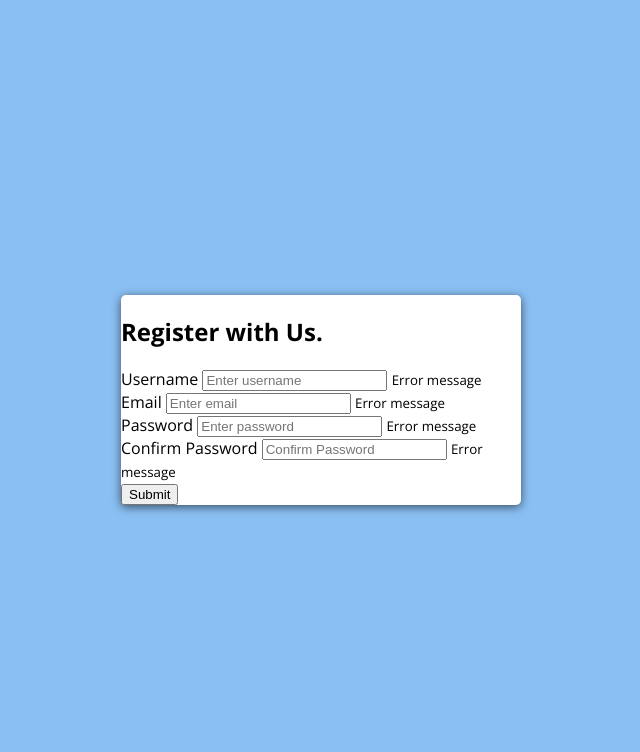
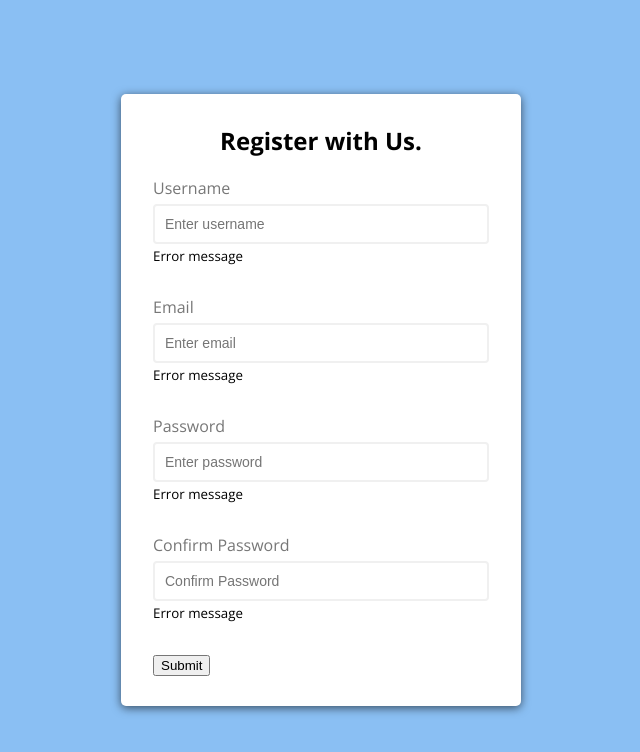
Before and after one commit to DulhanPerera/form-validator, a plain HTML site: page index.html in a window 1280 px wide. Shown: the whole page, without its empty margins (319-959 px from the left). Drawn offline with nearby package versions, Linux system fonts and the light colour scheme.

Commit message:
New changes to the css file

```diff
--- a/style.css
+++ b/style.css
@@ -1,4 +1,9 @@
 @import url('https://fonts.googleapis.com/css2?family=Open+Sans:ital,wght@0,300..800;1,300..800&display=swap');
+
+:root {
+    --success-color: #2ecc71;
+    --error-color: #e74c3c;
+}
 
 * {
     box-sizing: border-box;
@@ -20,3 +25,46 @@ body {
     box-shadow: 0 2px 10px rgba(0, 0, 0, 0.6);
     width: 400px;
 }
+
+h2 {
+    text-align: center;
+    margin: 0 0 20px;
+}
+
+.form {
+    padding: 30px 4dvb;
+}
+
+.form-control {
+    margin-bottom: 10px;
+    padding-bottom: 20px;
+    position: relative;
+}
+
+.form-control label {
+    color: #777;
+    display: block;
+    margin-bottom: 5px;
+}
+
+.form-control input {
+    border: 2px solid #f0f0f0;
+    border-radius: 4px;
+    display: block;
+    width: 100%;
+    padding: 10px;
+    font-size: 14px;
+}
+
+.form-control input:focus {
+    outline: 0;
+    border-color: #777;
+}
+
+.form-control.success input {
+    border-color: var(--success-color);
+}
+
+.form-control.error input {
+    border-color: var(--error-color);
+}
```
